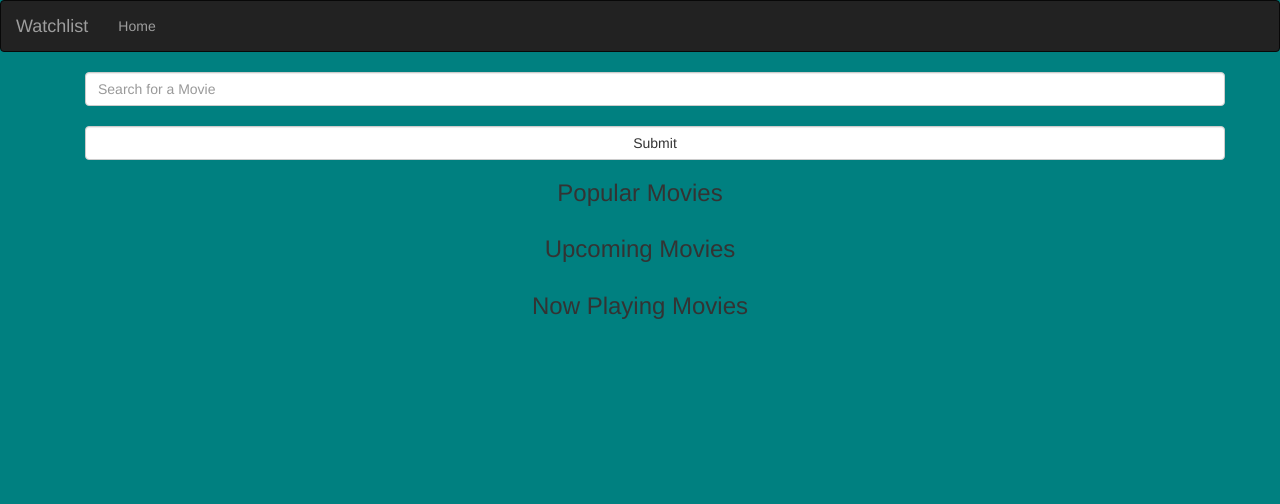
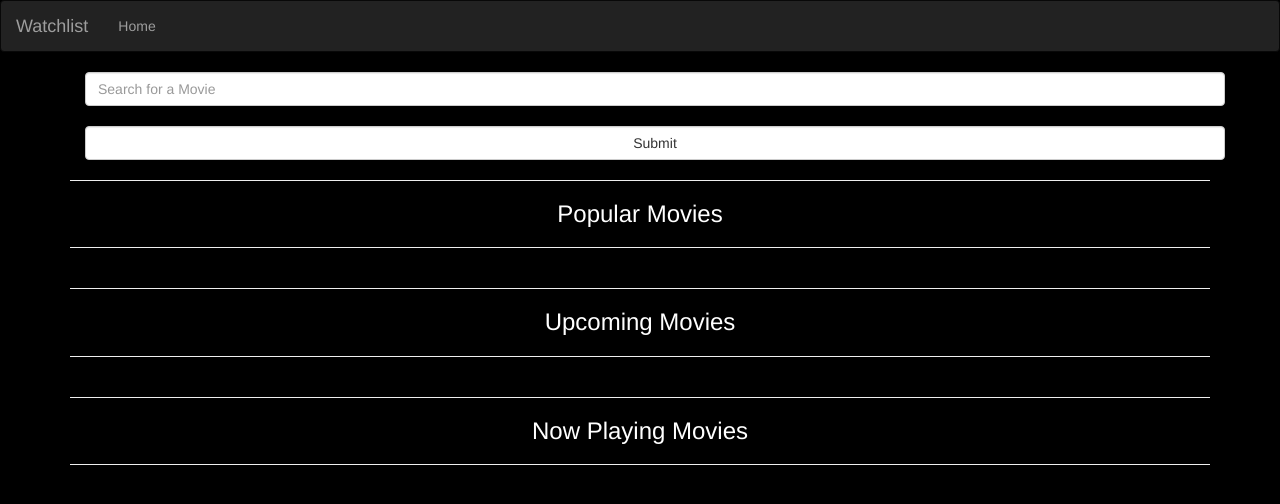
Before and after one commit to Mutugiii/Watchlist, a Flask app: template app/templates/index.html in a window 1280 px wide. Shown: the top 504 px of the page. Run offline with Flask 2, Linux system fonts and the light colour scheme; the template is opened without the code that fills it, so the values that code supplies are empty; parts of the project's set-up code (start-up, migrations or seed data) failed here and were passed over; some libraries are stand-ins or nearby versions.

Commit message:
Change theme add hover effect

```diff
--- a/app/static/css/index.css
+++ b/app/static/css/index.css
@@ -1,3 +1,7 @@
 body {
-    background-color: teal;
+    background-color: black;
+    color: white;
 }
+a:hover {
+    opacity: 0.7;
+}
--- a/app/templates/index.html
+++ b/app/templates/index.html
@@ -20,13 +20,17 @@
    </div>
 
    <!--Popular Movies Section -->
+   <hr>
    <h3 style="text-align: center">Popular Movies</h3>
+   <hr>
    <div class="container">
       {{macro.displayMovieList(popular)}}
    </div>
 
    <!--Upcoming Movies Section -->
+   <hr>
    <h3 style="text-align: center">Upcoming Movies</h3>
+   <hr>
    <div class='container'>
       {{macro.displayMovieList(upcoming)}}
    </div>
@@ -34,7 +38,9 @@
 
 
    <!--Now Playing Movies Section -->
+   <hr>
    <h3 style="text-align: center">Now Playing Movies</h3>
+   <hr>
    <div class="container">
       {{macro.displayMovieList(now_playing)}}
    </div>
--- a/app/templates/macros.html
+++ b/app/templates/macros.html
@@ -1,7 +1,9 @@
 {% macro displayMovieList(movie_list) %}
 {% for movie in movie_list%}
 <div class="col-xs-12 col-sm-4 col-md-2 col-lg-2 movie-card">
+    <a href="/movie/{{movie.id}}">
         <img src="{{ movie.poster }}" alt="{{ movie.title }} poster" class="img-responsive">
+    </a>
     <div class="text-center">
         <a href="/movie/{{movie.id}}">
             {{ movie.title|truncate(10)}}</a>
```
Also changed, not shown: app/templates/movie.html (+7 -0 lines). Lines whose indentation alone changed are shown as unchanged.
